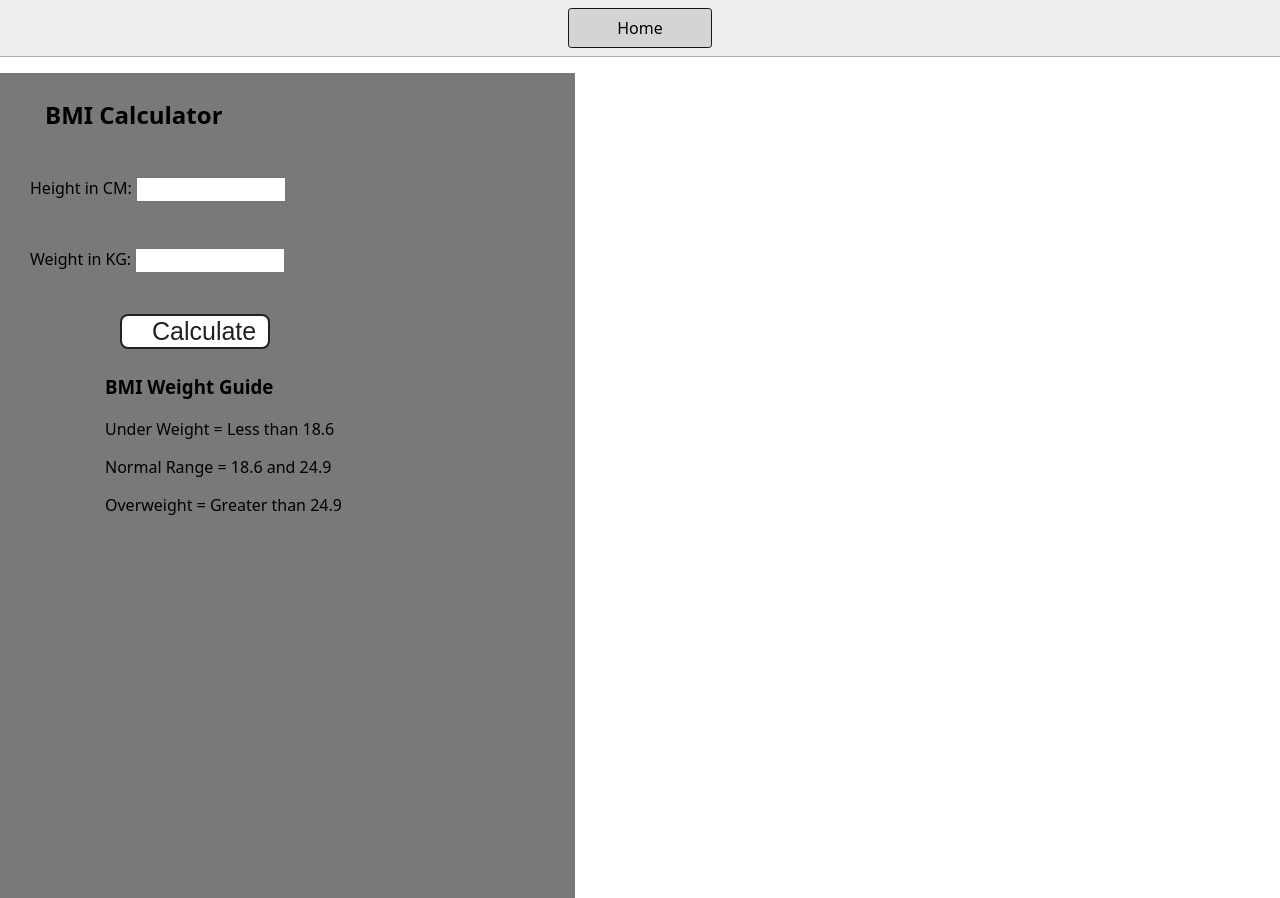
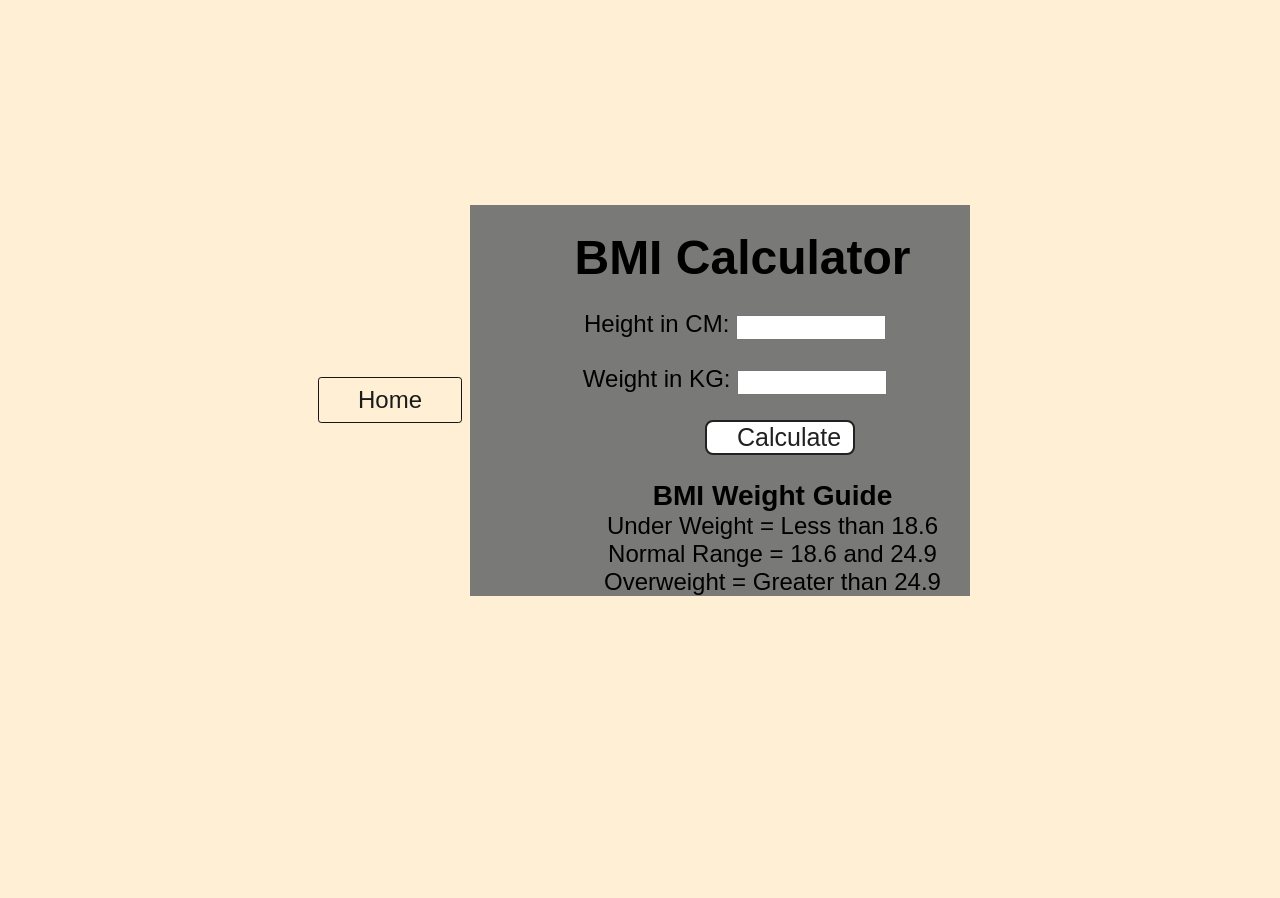
Before and after one commit to dee112003/JavaScript-Mini-Projects, a plain HTML site: page 2-BMICalculator/index.html in a window 1280 px wide. After the commit the page ends 800 px from the top, so only its background shows below. Drawn offline with Linux system fonts and the light colour scheme.

Commit message:
Update styles.css

```diff
--- a/styles.css
+++ b/styles.css
@@ -1,61 +1,124 @@
-* {
-  box-sizing: border-box;
+:root {
+  --GAP-SIZE: 1.5rem;
+  --FONT-SIZE: 1.5rem;
+  --BORDER-RADIUS: 0.5rem;
+  --BORDER-WIDTH: 0.2vh;
+  --TEXT-COLOR: wheat;
+  --BLOCK-COLOR: white;
+  --BORDER-COLOR: wheat;
+  --PADDING-VH: 4vh;
+  --PADDING-REM: 0.5rem;
+  --BACKGROUND-COLOR: #212121;
+  --BORDER: var(--BORDER-WIDTH) solid rgb(16, 22, 38);
+
+
+
 }
 
-body {
+* {
   margin: 0;
-  font-family: system-ui, sans-serif;
-  color: black;
-  background-color: white;
+  padding: 0;
+  box-sizing: border-box;
+
+  a {
+
+    text-decoration: none;
+    color: #000;
+  }
+
+
+  body {
+    display: flex;
+    justify-content: center;
+    align-items: center;
+    background-color: papayawhip;
+    color: black;
+    font-family: sans-serif;
+    font-size: var(--FONT-SIZE);
+    width: 100%;
+    min-height: 100vh;
+
+  }
 }
 
-nav {
+.container {
+
+  width: 100%;
+  height: 100%;
   display: flex;
-  flex-wrap: wrap;
+  flex-direction: column;
+  justify-content: center;
   align-items: center;
-  justify-content: center;
-  padding: 0.5rem;
-  gap: 0.5rem;
-  border-bottom: solid 1px #aaa;
-  background-color: #eee;
+  text-align: center;
+  max-width: 500px;
 }
 
-nav a {
-  display: inline-block;
-  min-width: 9rem;
-  padding: 0.5rem;
-  border-radius: 0.2rem;
-  border: solid 1px rgb(22, 22, 22);
-  text-align: center;
-  text-decoration: none;
-  color: #1b1b1b;
+.block-1 {
+  display: flex;
+  flex-direction: column;
+  justify-content: center;
+  align-items: center;
+  padding: var(--PADDING-REM);
 }
 
-nav a[aria-current='page'] {
-  color: #000;
-  background-color: #d4d4d4;
+.block-2 {
+  width: 90%;
+  display: flex;
+  flex-direction: column;
+  justify-content: center;
+  align-items: center;
+  padding: var(--PADDING-REM);
+
 }
 
-main {
-  padding: 1rem;
+img {
+  width: 120px;
+  border-radius: 50%;
+  padding: var(--PADDING-REM);
 }
 
-h1 {
-  font-weight: bold;
-  font-size: 1.5rem;
+.link-tree {
+
+  width: 100%;
 }
 
-.projects {
+.link-tree>li {
+  margin: 0 auto;
+  /* border: 2px solid black; */
+  border-radius: var(--BORDER-RADIUS);
   display: flex;
-  flex-direction: column;
+  justify-content: center;
+  align-items: center;
+  font-size: 20px;
+  margin: 1.2rem;
+  /* color: palegoldenrod; */
+  background: papayawhip;
+  padding: 12px;
+  width: 100%;
+  cursor: pointer;
+  text-decoration: none;
+  max-height: 70px;
+  color: inherit;
+
 }
 
-.project-link {
-  background-color: #fff;
-  padding: 10px 30px;
-  border-radius: 8px;
-  color: #212121;
+
+.link-tree>li:hover,
+.link-tree>li:focus {
+  color: peachpuff;
+  background: indigo;
+}
+
+
+a,
+a:visited {
+
   text-decoration: none;
-  border: 2px solid #212121;
-  margin-top: 5px;
+  color: inherit;
+
 }
+
+[class ^="box-"] {
+
+  box-shadow: 0.3rem 0.1rem 0rem #00000010, inset -0.1rem -0.1rem 0.5rem #00000090;
+}
```
